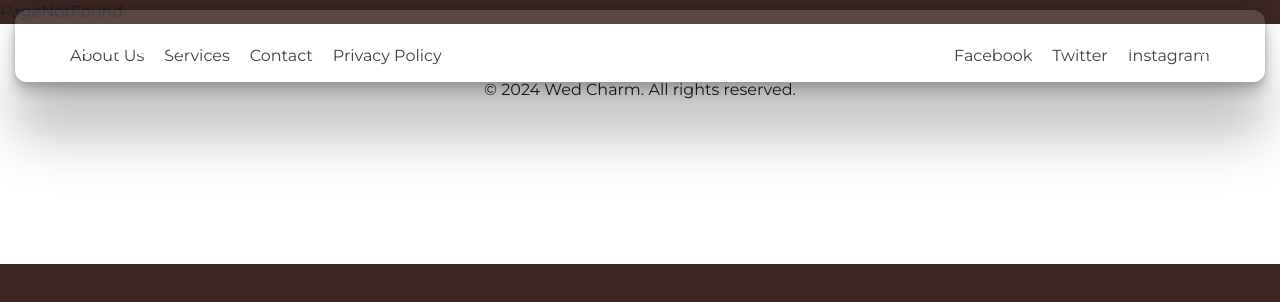
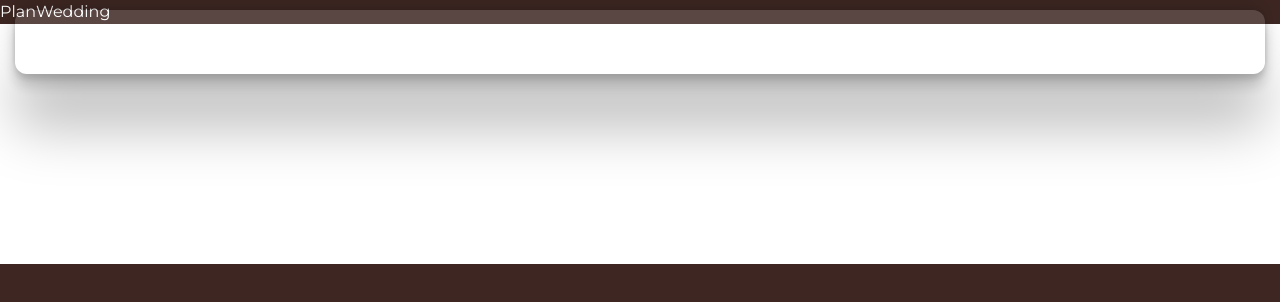
Before and after one commit to WED-CHARM-CODEBASE/WED-CHARM, a React (Create React App) app in the folder client/: page /plan-wedding in a window 1280 px wide. Shown: the top 302 px of the page. Built offline with nearby package versions, Linux system fonts and the light colour scheme.

Commit message:
updated ui & routes

```diff
--- a/client/src/App.css
+++ b/client/src/App.css
@@ -6,4 +6,5 @@
   padding: 0;
   box-sizing: border-box;
   scrollbar-width: none;
+  color: #fff;
 }
--- a/client/src/App.js
+++ b/client/src/App.js
@@ -6,6 +6,8 @@ import Login from "./components/Login";
 import PageNotFound from "./components/PageNotFound";
 import Footer from "./components/Footer";
 import { ChakraProvider } from "@chakra-ui/react";
+import PlanWedding from "./components/PlanWedding";
+import Support from "./components/Support";
 
 function App() {
   return (
@@ -15,6 +17,8 @@ function App() {
         <Routes>
           <Route path="/" element={<Home />} />
           <Route path="/login" element={<Login />} />
+          <Route path="/plan-wedding" element={<PlanWedding/>}/>
+          <Route path="/support" element={<Support/>}/>
           <Route path="*" element={<PageNotFound />} />
         </Routes>
         <Footer />
--- a/client/src/components/Home.css
+++ b/client/src/components/Home.css
@@ -35,9 +35,28 @@
 .video-overlay-content{
   margin-top: 50px;
 }
-
+.video-overlay-right{
+  padding: 0px 15px;
+}
 .video-overlay-content img{
   border-radius: 9999999px;
+}
+
+.home-right-text h1{
+  font-size: 56px;
+  font-weight: 800;
+  color: rgb(193, 122, 24);
+}
+.home-right-text-fp{
+  font-size: 26px;
+  font-weight: 500;
+}
+.home-right-text-sp{
+  font-size: 18px;
+}
+.home-buttons-fbt:hover img {
+  transform: rotate(90deg);
+  transition: transform 0.3s ease;
 }
 
 @media (max-width: 767px){
@@ -45,9 +64,14 @@
     flex-direction: column;
   }
   .home-buttons{
-    margin-top: 30px;
+    margin-top: 5px;
   }
   .video-overlay-content img{
     margin-top: 100px;
   }
+  .home-right-text h1{
+    font-size: 36px;
+    font-weight: 800;
+    color: rgb(193, 122, 24);
+  }
 }
--- a/client/src/components/Home.jsx
+++ b/client/src/components/Home.jsx
@@ -2,20 +2,24 @@ import React from "react";
 import "./Home.css";
 import { Button } from "@chakra-ui/react";
 import mandapVideo from "../assets/home_video.mp4";
-import couple_image1 from '../assets/couple_image1.webp';
-import couple_image2 from '../assets/couple_image2.webp';
-import couple_image4 from '../assets/couple_image4.webp';
+import couple_image1 from "../assets/couple_image1.webp";
+import couple_image2 from "../assets/couple_image2.webp";
+import couple_image4 from "../assets/couple_image4.webp";
+import chevron_right_icon from "../assets/chevron_right_icon.png";
+import add_icon from "../assets/add_icon.png";
+import {useNavigate} from "react-router-dom";
 
 const Home = () => {
+  const navigate = useNavigate();
   const handleVideoLoad = (event) => {
     event.target.playbackRate = 0.8;
-  }
+  };
 
   const randomPic = () => {
-    const pictures = [couple_image1, couple_image2,couple_image4]; // Use an array
+    const pictures = [couple_image1, couple_image2, couple_image4]; // Use an array
     const randomIndex = Math.floor(Math.random() * pictures.length);
     return pictures[randomIndex];
-  }
+  };
 
   return (
     <div className="home-page">
@@ -31,15 +35,24 @@ const Home = () => {
       </video>
       <div className="video-overlay">
         <div className="video-overlay-content">
-          <img
-            width="700"
-            src={randomPic()}
-            alt="Wedding Scene"
-          />
+          <img width="700" src={randomPic()} alt="Wedding Scene" />
         </div>
-        <div className="home-buttons">
-          <Button colorScheme="orange">Explore Plans</Button>
-          <Button ml={10} colorScheme="gray">Profile</Button>
+        <div className="video-overlay-right">
+          <div className="home-right-text">
+            <p className="home-right-text-fp">Plan Your Wedding With</p>
+            <h1>Wed Charm</h1>
+            <p className="home-right-text-sp">
+              Turning Your Wedding Dreams Into Reality With AI
+            </p>
+          </div>
+          <div className="home-buttons">
+            <Button mt={5} colorScheme="orange" className="home-buttons-fbt">
+              Explore <img width='27' src={chevron_right_icon} alt=">" />
+            </Button>
+            <Button mt={5} ml={10} colorScheme="gray" onClick={()=>{navigate("/login")}}>
+              Plan Wedding <img width='27' src={add_icon} alt="+" />
+            </Button>
+          </div>
         </div>
       </div>
     </div>
--- a/client/src/components/Navigation.css
+++ b/client/src/components/Navigation.css
@@ -22,7 +22,7 @@ body {
     rgba(0, 0, 0, 0.12) 0px -12px 30px, rgba(0, 0, 0, 0.12) 0px 4px 6px,
     rgba(0, 0, 0, 0.17) 0px 12px 13px, rgba(0, 0, 0, 0.09) 0px -3px 5px;
   padding: 10px 20px;
-  height: 4.5rem;
+  height: 4rem;
   position: sticky; /* Make the navbar sticky */
   top: 0; /* Stick to the top */
   z-index: 1001; /* Ensure the navbar stays on top of other content */
@@ -55,7 +55,6 @@ body {
 
 .nav-links li a:hover {
   color: #ff6f61; /* Coral hover color */
-  text-decoration: underline; /* Underline on hover for emphasis */
 }
 
 .menu-icon {
@@ -95,7 +94,7 @@ body {
     border-radius: 0 0 12px 12px; /* Rounded corners at the bottom */
   }
 
-  .nav-links li a{
+  .nav-links li a {
     color: #000;
   }
 
--- a/client/src/components/Navigation.jsx
+++ b/client/src/components/Navigation.jsx
@@ -1,29 +1,49 @@
-import React, {useState} from "react";
+import React, { useState } from "react";
 import { Link } from "react-router-dom";
 import "./Navigation.css";
 
+const Navigation = () => {
+  const [isMenuOpen, setIsMenuOpen] = useState(false);
 
-
-const Navigation = () => {
-    const [isMenuOpen, setIsMenuOpen] = useState(false);
-
-    const toggleMenu = () => {
-      setIsMenuOpen(!isMenuOpen);
-
-    };
+  const toggleMenu = () => {
+    setIsMenuOpen(!isMenuOpen);
+  };
 
   return (
     <div className="pre-navbar">
       <nav className="navbar">
-        <div className="logo"><Link to="/">Wed Charm</Link></div>
-        <div className={`menu-icon ${isMenuOpen ? "open" : ""}`} onClick={toggleMenu}>
+        <div className="logo">
+          <Link to="/">Wed Charm</Link>
+        </div>
+        <div
+          className={`menu-icon ${isMenuOpen ? "open" : ""}`}
+          onClick={toggleMenu}
+        >
           <div className="line"></div>
           <div className="line"></div>
           <div className="line"></div>
         </div>
         <ul className={`nav-links ${isMenuOpen ? "active" : ""}`}>
-        <li><Link to = '/' onClick={toggleMenu}>Home</Link></li>
-          <li><Link to = '/login' onClick={toggleMenu}>Login</Link></li>
+          <li>
+            <Link to="/" onClick={toggleMenu}>
+              Home
+            </Link>
+          </li>
+          <li>
+            <Link to="/plan-wedding" onClick={toggleMenu}>
+              Plan Wedding
+            </Link>
+          </li>
+          <li>
+            <Link to="/support" onClick={toggleMenu}>
+              Support
+            </Link>
+          </li>
+          <li>
+            <Link to="/login" onClick={toggleMenu}>
+              Login
+            </Link>
+          </li>
         </ul>
       </nav>
     </div>
--- /dev/null
+++ b/client/src/components/PlanWedding.jsx
@@ -0,0 +1,11 @@
+import React from "react";
+import "./PlanWedding.css";
+
+
+const PlanWedding = () => {
+  return <div>PlanWedding</div>;
+};
+
+export default PlanWedding;
+
+// needed fields
--- /dev/null
+++ b/client/src/components/Support.jsx
@@ -0,0 +1,9 @@
+import React from 'react'
+
+const Support = () => {
+  return (
+    <div>Support</div>
+  )
+}
+
+export default Support
```
Also changed, not shown: client/src/assets/add_icon.png (added), client/src/assets/chevron_right_icon.png (added), client/src/components/PlanWedding.css (added), client/src/components/Support.css (added).
